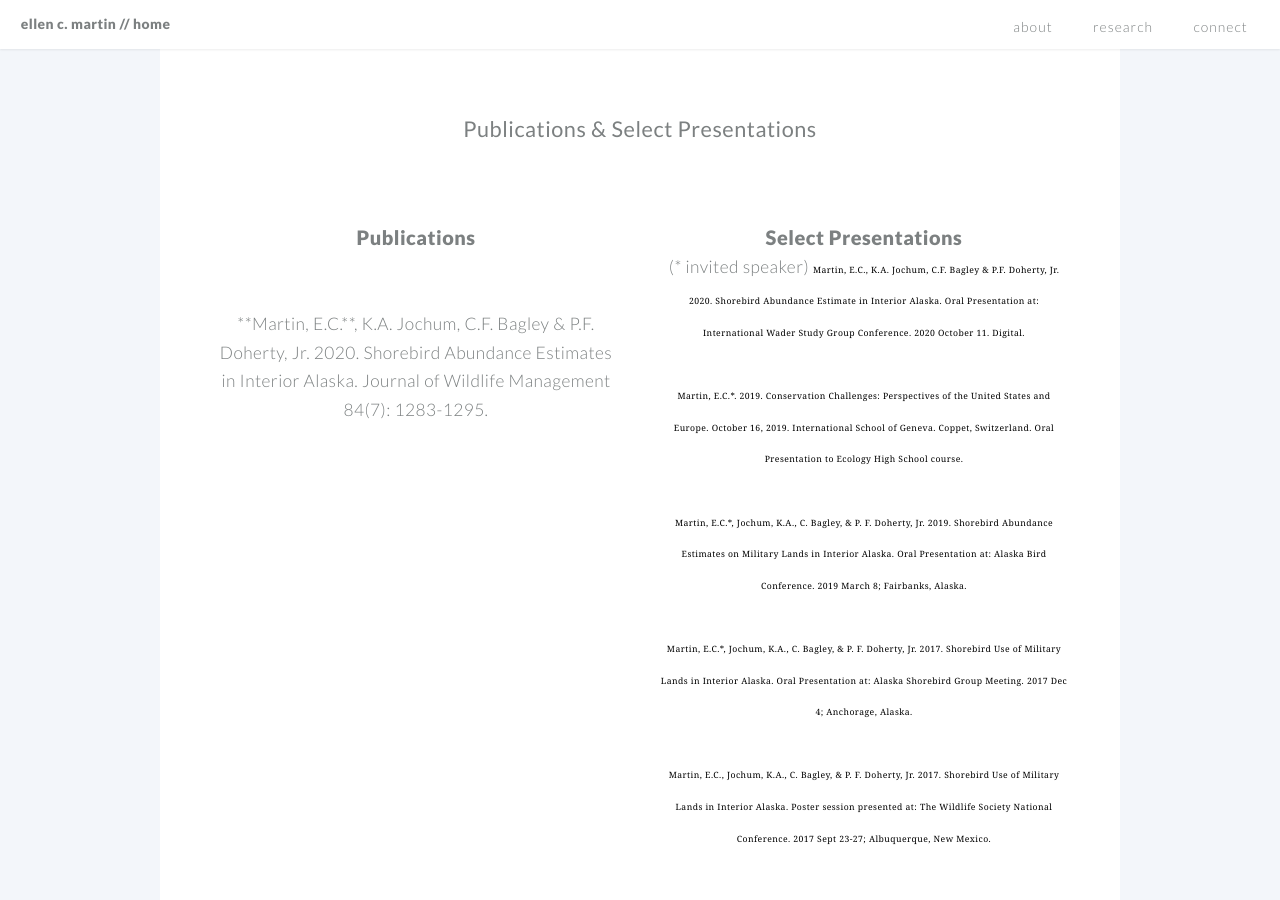
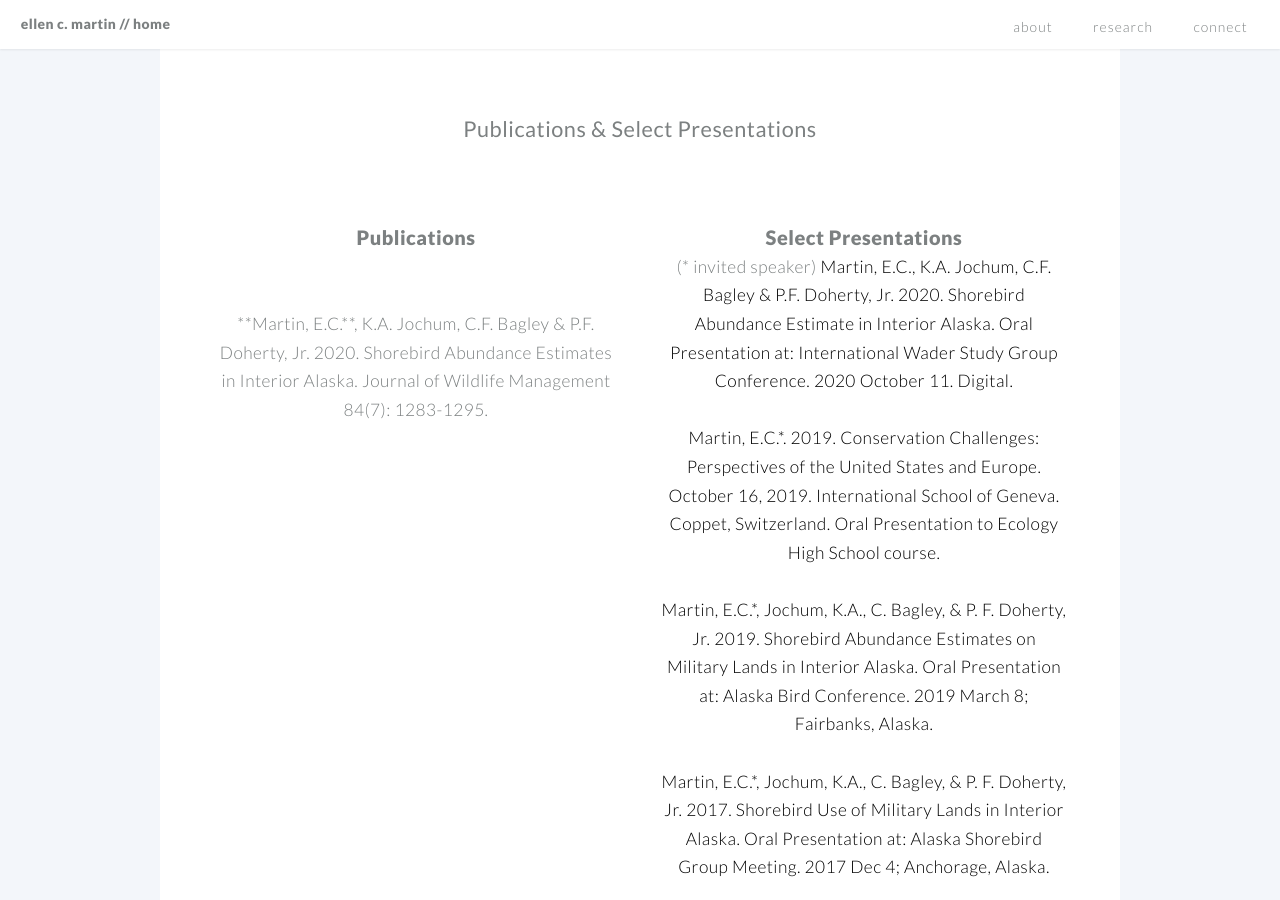
Before and after one commit to EllenCMartin/EllenCMartin.github.io, a Jekyll site: the page built from index.md, in a window 1280 px wide and 900 px high, scrolled down 2087 px. Built offline with Jekyll 4.4.1, drawn with Linux system fonts in a browser that asks for light colours.

Commit message:
Update presentations.html

```diff
--- a/_includes/presentations.html
+++ b/_includes/presentations.html
@@ -1,6 +1,7 @@
 <h1><a href="#">Select Presentations</a></h1>
 <p>(* invited speaker)
-<span style="color:black; font-family:Georgia; text-align:left; font-size:0.5em;">
+
+<span style="color:black; text-align:left; font-size:1em;">
 
            Martin, E.C., K.A. Jochum, C.F. Bagley & P.F. Doherty, Jr. 2020. Shorebird Abundance Estimate in Interior Alaska.
                       Oral Presentation at: International Wader Study Group Conference. 2020 October 11. Digital.<br><br>
```
